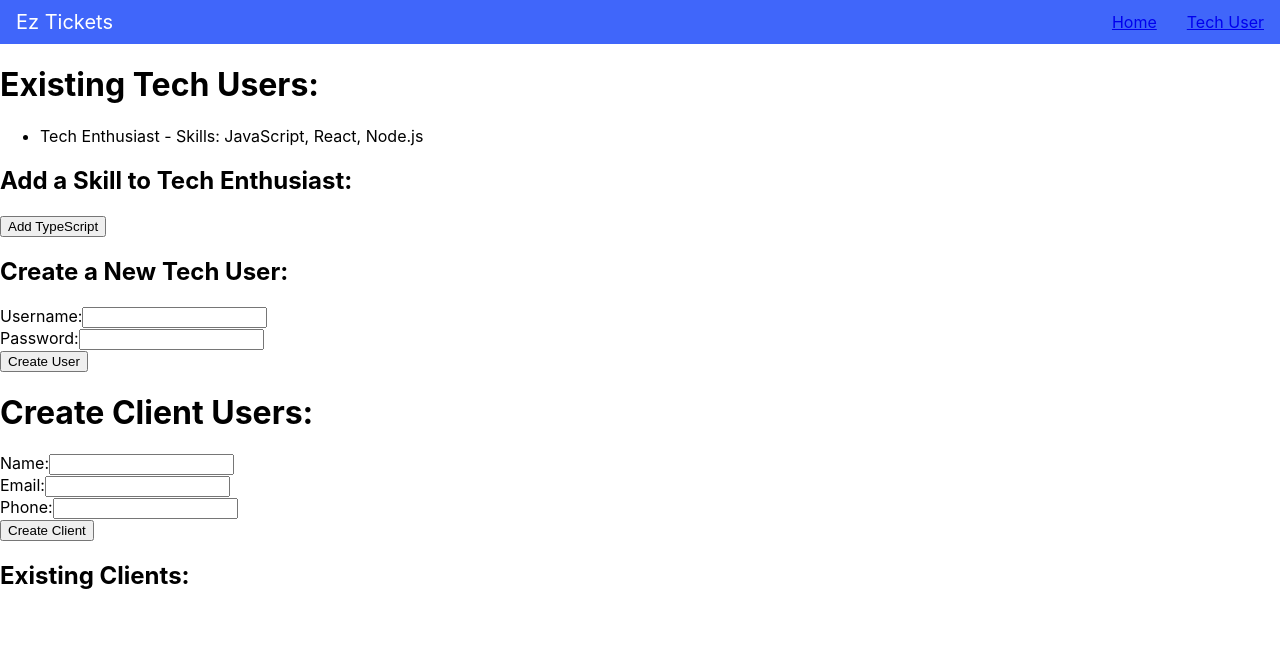
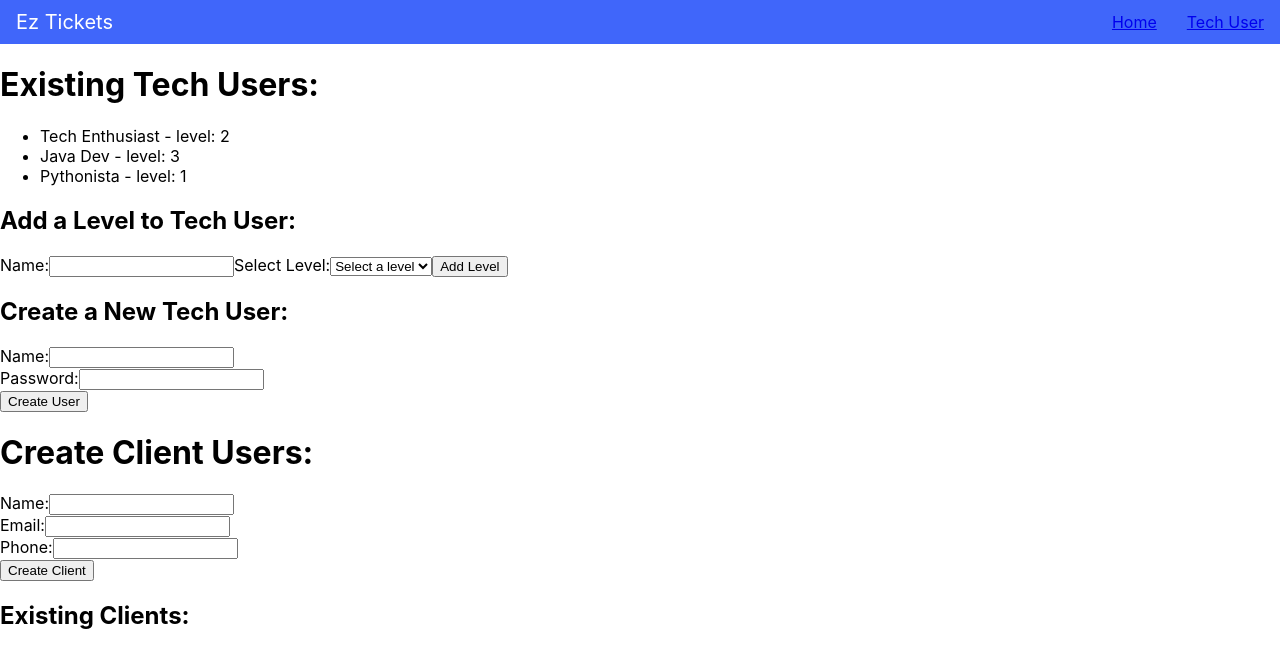
Before and after one commit to Jake-Saurage/CMPS411_EzTicketz_Fall2024, a React (Create React App) app in the folder ezticketz-cmps411/: page /techUser in a window 1280 px wide. Shown: the top 668 px of the page. Built offline with nearby package versions, Linux system fonts and the light colour scheme.

Commit message:
Added Fuctions
Added funstions to the user page

```diff
--- a/ezticketz-cmps411/package.json
+++ b/ezticketz-cmps411/package.json
@@ -6,6 +6,7 @@
     "@testing-library/jest-dom": "^5.17.0",
     "@testing-library/react": "^13.4.0",
     "@testing-library/user-event": "^13.5.0",
+    "ezticketz-cmps411": "file:",
     "react": "^18.3.1",
     "react-dom": "^18.3.1",
     "react-router-dom": "^6.26.2",
--- a/ezticketz-cmps411/src/techUsers.js
+++ b/ezticketz-cmps411/src/techUsers.js
@@ -1,14 +1,26 @@
-// src/TechsUser.js
 import React, { useState } from 'react';
 
 const TechsUser = () => {
-  // Define the initial state for the tech users and clients
   const [users, setUsers] = useState([
     {
       id: 1,
       name: 'Tech Enthusiast',
-      skills: ['JavaScript', 'React', 'Node.js'],
+      level: [2],
       username: 'tech_enthusiast',
+      password: 'password123',
+    },
+    {
+      id: 2,
+      name: 'Java Dev',
+      level: [3],
+      username: 'java_dev',
+      password: 'password123',
+    },
+    {
+      id: 3,
+      name: 'Pythonista',
+      level: [1],
+      username: 'pythonista',
       password: 'password123',
     },
   ]);
@@ -25,51 +37,64 @@ const TechsUser = () => {
     phone: '',
   });
 
-  // Function to add a new skill (for existing user)
-  const addSkill = (newSkill) => {
+  const [error, setError] = useState('');
+  const [selectedLevel, setSelectedLevel] = useState('');
+  const [userNameToAddLevel, setUserNameToAddLevel] = useState('');
+  const [userLevelError, setUserLevelError] = useState('');
+  const [filteredUsers, setFilteredUsers] = useState([]);
+
+  const addLevel = (userName, newLevel) => {
     setUsers((prevUsers) =>
       prevUsers.map((user) =>
-        user.id === 1 // Assuming you are modifying the first user
-          ? { ...user, skills: [...user.skills, newSkill] }
+        user.name === userName
+          ? { ...user, level: [...user.level, `Level ${newLevel}`] }
           : user
       )
     );
   };
 
-  // Function to handle new user input change
   const handleUserInputChange = (e) => {
     const { name, value } = e.target;
     setNewUser((prevNewUser) => ({
       ...prevNewUser,
       [name]: value,
     }));
+    setError('');
   };
 
-  // Function to create a new tech user
   const createUser = () => {
+    if (!newUser.username || !newUser.password) {
+      setError('Both Name and Password must be filled!');
+      return;
+    }
+
     const nextId = users.length ? Math.max(users.map(user => user.id)) + 1 : 1;
     const newTechUserData = {
       id: nextId,
-      name: `User ${nextId}`,
-      skills: [],
+      name: newUser.username,
+      level: [],
       username: newUser.username,
       password: newUser.password,
     };
     setUsers((prevTechUsers) => [...prevTechUsers, newTechUserData]);
-    setNewUser({ username: '', password: '' }); // Reset input fields
+    setNewUser({ username: '', password: '' });
   };
 
-  // Function to handle new client input change
   const handleClientInputChange = (e) => {
     const { name, value } = e.target;
     setNewClient((prevNewClient) => ({
       ...prevNewClient,
       [name]: value,
     }));
+    setError('');
   };
 
-  // Function to create a new client
   const createClient = () => {
+    if (!newClient.name || !newClient.email || !newClient.phone) {
+      setError('All fields must be filled!');
+      return;
+    }
+
     const nextId = clients.length ? Math.max(clients.map(client => client.id)) + 1 : 1;
     const newClientData = {
       id: nextId,
@@ -78,7 +103,38 @@ const TechsUser = () => {
       phone: newClient.phone,
     };
     setClients((prevClients) => [...prevClients, newClientData]);
-    setNewClient({ name: '', email: '', phone: '' }); // Reset input fields
+    setNewClient({ name: '', email: '', phone: '' });
+  };
+
+  const handleLevelChange = (e) => {
+    setSelectedLevel(e.target.value);
+  };
+
+  const handleAddLevel = () => {
+    if (selectedLevel) {
+      addLevel(userNameToAddLevel, selectedLevel);
+      setSelectedLevel('');
+      setUserLevelError('');
+      setUserNameToAddLevel('');
+      setFilteredUsers([]); // Clear filtered users after adding level
+    } else {
+      setUserLevelError('Please select a level to add.');
+    }
+  };
+
+  const handleUserNameChange = (e) => {
+    const value = e.target.value;
+    setUserNameToAddLevel(value);
+
+    // Filter users based on input value
+    if (value) {
+      const filtered = users.filter(user => user.username.toLowerCase().includes(value.toLowerCase()));
+      setFilteredUsers(filtered);
+    } else {
+      setFilteredUsers([]);
+    }
+
+    setUserLevelError('');
   };
 
   return (
@@ -87,17 +143,62 @@ const TechsUser = () => {
       <ul>
         {users.map((user) => (
           <li key={user.id}>
-            {user.name} - Skills: {user.skills.join(', ')}
+            {user.name} - level: {user.level.join(', ')}
           </li>
         ))}
       </ul>
-      <h2>Add a Skill to Tech Enthusiast:</h2>
-      <button onClick={() => addSkill('TypeScript')}>Add TypeScript</button>
+
+      <h2>Add a Level to Tech User:</h2>
+      <div>
+        <label>
+          Name:
+          <input
+            type="text"
+            value={userNameToAddLevel}
+            onChange={handleUserNameChange}
+          />
+        </label>
+        {userLevelError && <p style={{ color: 'red' }}>{userLevelError}</p>}
+
+        {/* Autofill suggestions */}
+        {filteredUsers.length > 0 && (
+          <div style={{ border: '1px solid #ccc', maxHeight: '100px', overflowY: 'auto' }}>
+            {filteredUsers.map((user) => (
+              <div
+                key={user.id}
+                onClick={() => {
+                  setUserNameToAddLevel(user.username);
+                  setFilteredUsers([]); // Clear suggestions after selection
+                }}
+                style={{ padding: '5px', cursor: 'pointer' }}
+              >
+                {user.name}
+              </div>
+            ))}
+          </div>
+        )}
+
+        <label>
+          Select Level:
+          <select value={selectedLevel} onChange={handleLevelChange} required>
+            <option value="" disabled hidden>Select a level</option>
+            <option value="1">1</option>
+            <option value="2">2</option>
+            <option value="3">3</option>
+            <option value="4">4</option>
+            <option value="5">5</option>
+          </select>
+        </label>
+        <button onClick={handleAddLevel}>Add Level</button>
+      </div>
 
       <h2>Create a New Tech User:</h2>
+      {error && error !== 'All fields must be filled!' && (
+        <p style={{ color: 'red' }}>{error}</p>
+      )}
       <div>
         <label>
-          Username:
+          Name:
           <input
             type="text"
             name="username"
@@ -153,6 +254,9 @@ const TechsUser = () => {
           />
         </label>
       </div>
+      {error === 'All fields must be filled!' && (
+        <p style={{ color: 'red' }}>{error}</p>
+      )}
       <button onClick={createClient}>Create Client</button>
 
       <h2>Existing Clients:</h2>
```
Also changed, not shown: 1 other file (tests, documents, lock files or other folders).
